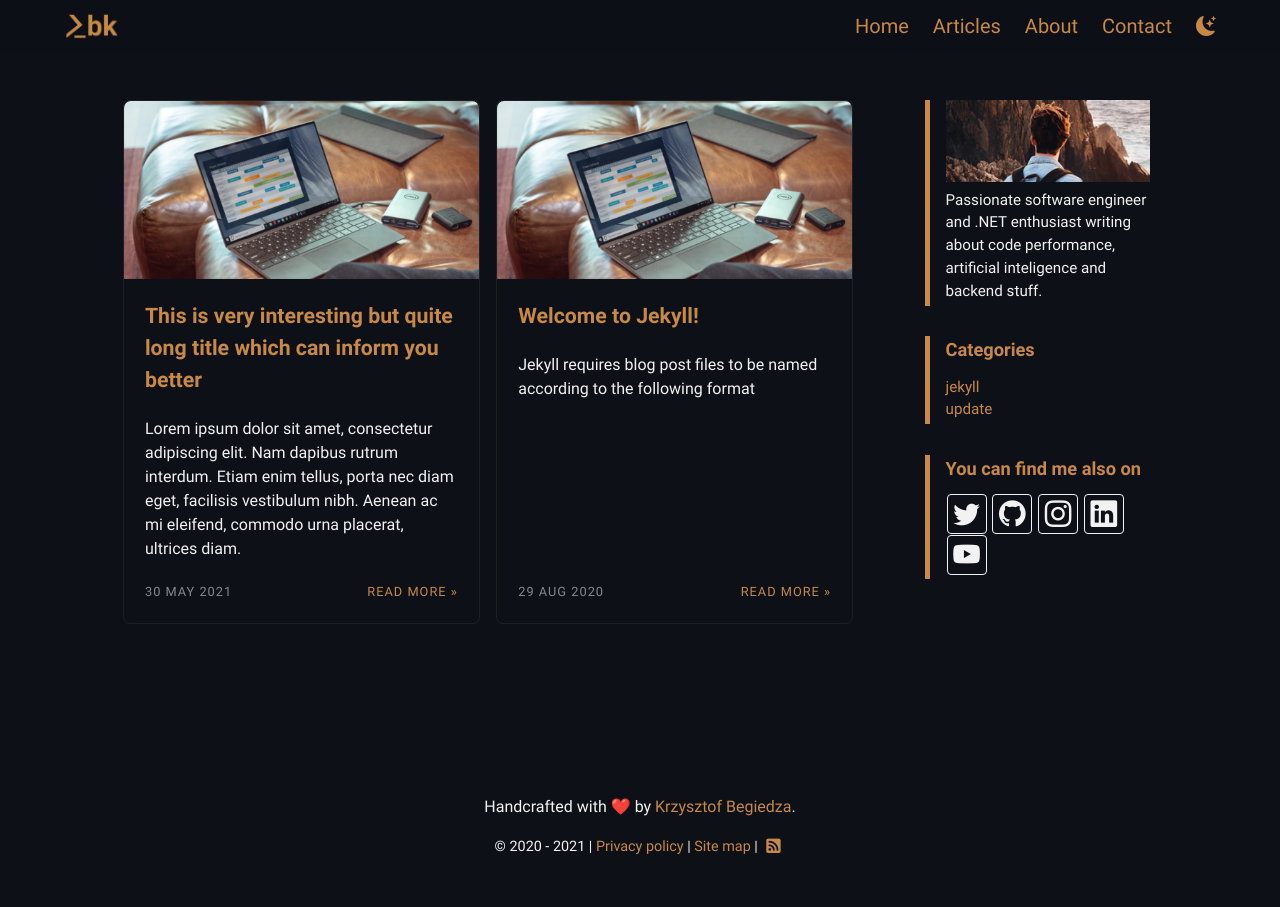
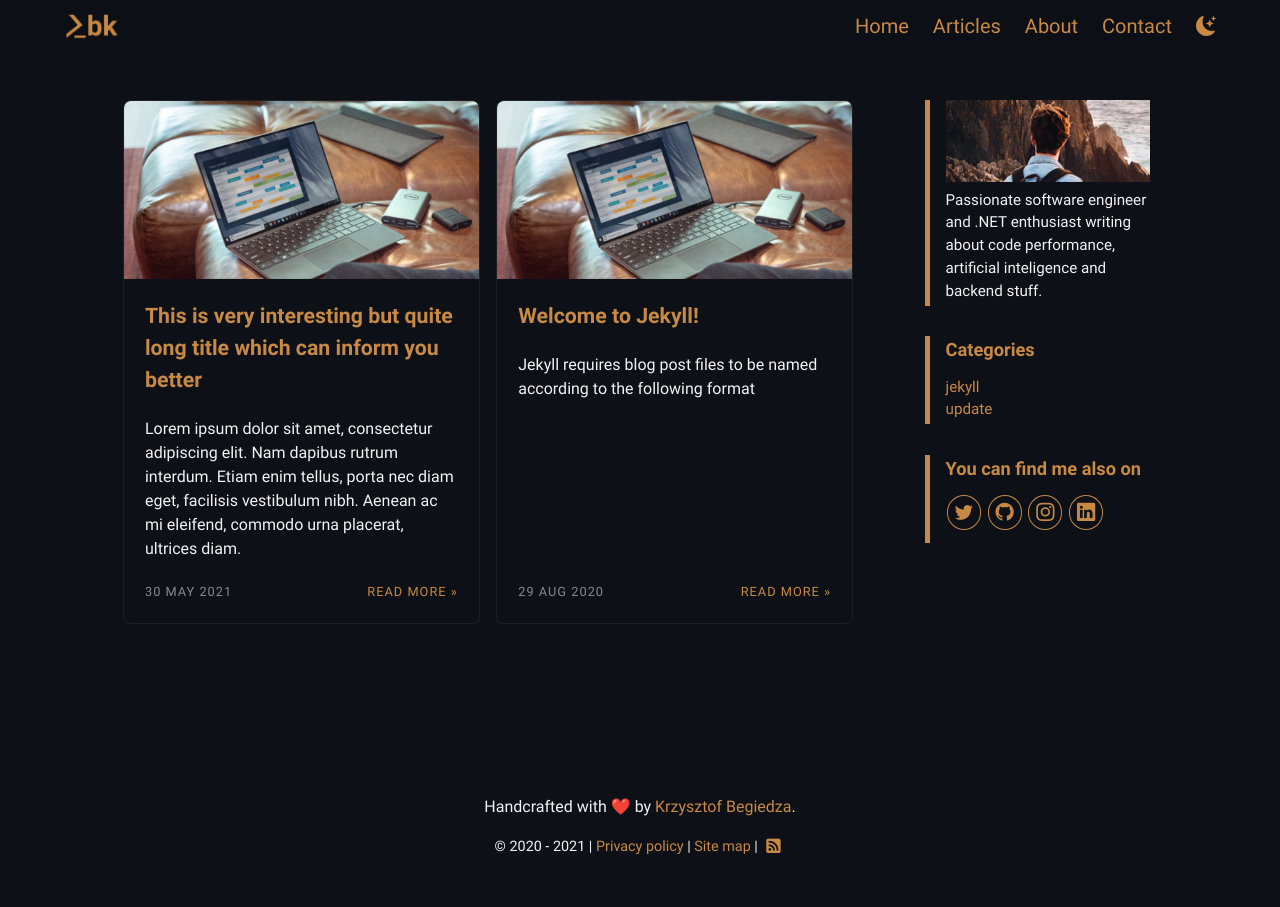
Before and after one commit to kbegiedza/kbegiedza.github.io, a Jekyll site: the page built from index.html, in a window 1280 px wide. Built offline with Jekyll 4.4.1, drawn with Linux system fonts in a browser that asks for light colours; nearby versions of some CDN libraries.

Commit message:
Improved social icons

```diff
--- a/_includes/social.html
+++ b/_includes/social.html
@@ -1,29 +1,23 @@
-<a class="is-social" href="https://twitter.com/Ursanon">
-    <span class="is-social icon-bg">
-        <i class="bi bi-twitter"></i>
+<a class="button is-social" href="https://twitter.com/Ursanon">
+    <span class="icon">
+        <i class="bi bi-twitter is-large-text"></i>
     </span>
 </a>
 
-<a class="is-social" href="https://github.com/Ursanon">
-    <span class="is-social icon-bg">
-        <i class="bi bi-github"></i>
+<a class="button is-social" href="https://github.com/Ursanon">
+    <span class="icon">
+        <i class="bi bi-github is-large-text"></i>
     </span>
 </a>
 
-<a class="is-social" href="https://www.instagram.com/kbegiedza/">
-    <span class="is-social icon-bg">
-        <i class="bi bi-instagram"></i>
+<a class="button is-social" href="https://www.instagram.com/kbegiedza/">
+    <span class="icon">
+        <i class="bi bi-instagram is-large-text"></i>
     </span>
 </a>
 
-<a class="is-social" href="https://www.linkedin.com/in/krzysztof-begiedza/">
-    <span class="is-social icon-bg">
-        <i class="bi bi-linkedin"></i>
+<a class="button is-social" href="https://www.linkedin.com/in/krzysztof-begiedza/">
+    <span class="icon">
+        <i class="bi bi-linkedin is-large-text"></i>
     </span>
 </a>
-
-<a class="is-social" href="https://www.youtube.com/channel/UCss2JLj2UX5k_bIWgtSz1yA">
-    <span class="is-social icon-bg">
-        <i class="bi bi-youtube"></i>
-    </span>
-</a>
--- a/_sass/blog.scss
+++ b/_sass/blog.scss
@@ -19,6 +19,7 @@ $light-border-color: #e1e4e8;
 $light-text-small-color: #707471;
 $light-text-color: #3a4145;
 $light-text-bold-color: #2e2e2e;
+$light-text-minor: #0d1017;
 $light-text-accent: #c78943;
 
 // Import sass files
--- a/_sass/theme-dark.scss
+++ b/_sass/theme-dark.scss
@@ -361,39 +361,33 @@ a.is-secondary,.is-secondary,.is-secondary:focus {
     color: #c78943 !important;
 }
 
-.is-social {
-    display: inline-block;
-    box-sizing: border-box;
-    vertical-align: middle !important;
+a.is-social {
+    margin: 0.1em;
+    font-size: 0.9em;
+    margin-bottom: 0.4em;
+    text-decoration: none;
+    color: $light-text-accent;
+    border-color: $light-text-accent;
+    background-color: transparent;
+    border-radius: 50%;
 }
 
-.is-social.icon-bg {
-    display: block;
-    justify-content: center;
-    text-align: center;
-    width: 2.5rem;
-    height: 2.5rem;
-
-    border: 1px solid #f2f2f2;
-    border-radius: 4px;
-    background-color: transparent;
-    transition: background-color 0.5s ease, color 0.5s ease, border-color 0.5s ease;
+a.is-social:hover {
+    margin: 0.1em;
+    color: #14171c;
+    border-radius: 50%;
+    margin-bottom: 0.4em;
+    text-decoration: none;
+    border-color: $light-text-accent;
+    background-color: $light-text-accent;
 }
 
-.is-social.icon-bg:hover {
-    color: #1d1f21;
-    border-color: #c78943;
-    background-color: #c78943;
+.side-panel.is-social {
+    padding-bottom: 0.5em;
 }
 
-a.is-social {
-    padding: 0 1px 1px;
-    font-size: 20pt;
-    color: #f2f2f2;
-    text-align: center;
-    text-decoration: none;
-    vertical-align: middle;
-    background-color: transparent;
+.is-large-text {
+    font-size: 1.333em;
 }
 
 @media (hover: hover) {
--- a/_sass/theme-light.scss
+++ b/_sass/theme-light.scss
@@ -31,7 +31,7 @@ body[theme="light"] {
     }
 
     .is-social.icon-bg:hover {
-        color: $light-background-color;
+        color: $light-text-accent;
     }
 
     @media (hover: hover) {
@@ -72,6 +72,6 @@ body[theme="light"] {
     }
 
     .post-date {
-        color: #0d1017;
+        color: $light-text-minor;
     }
 }
```
